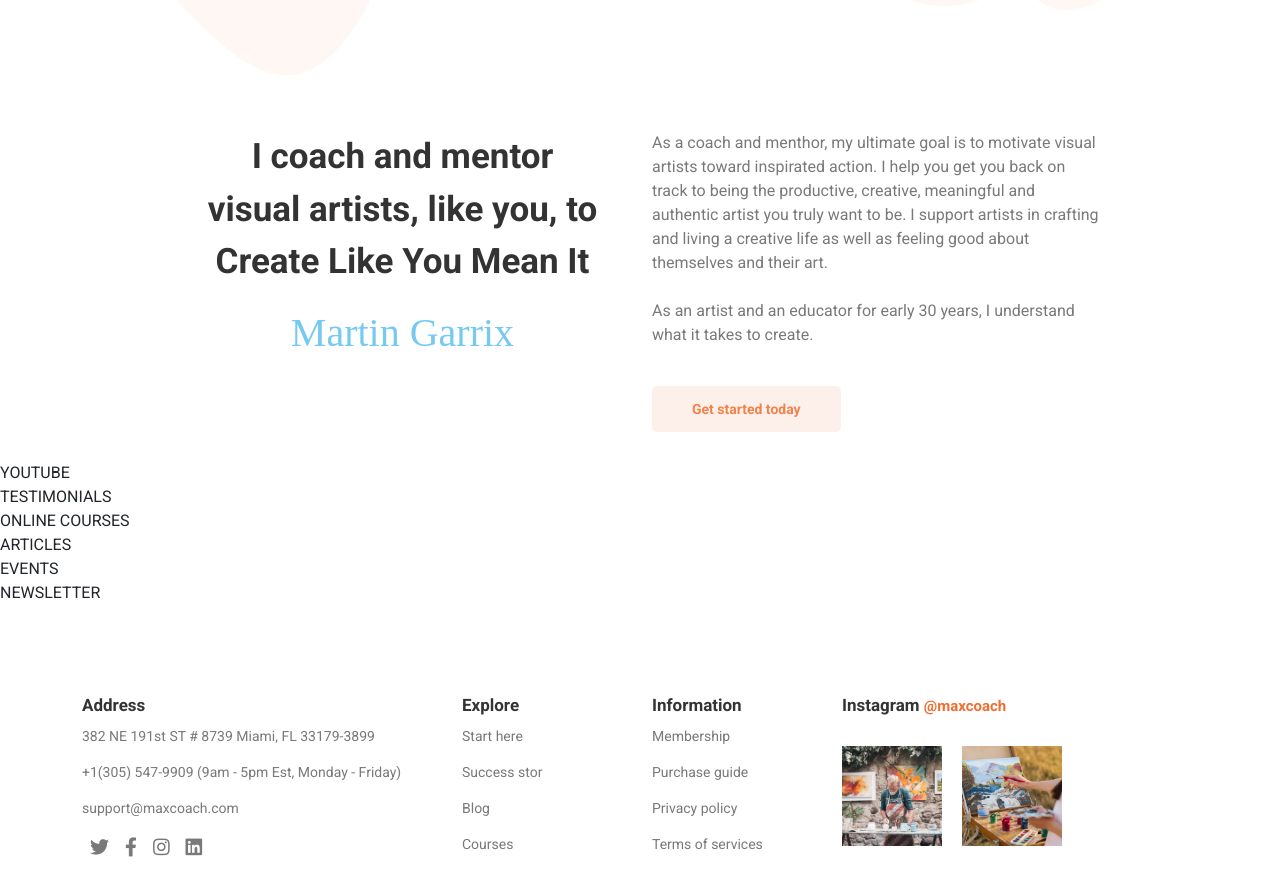
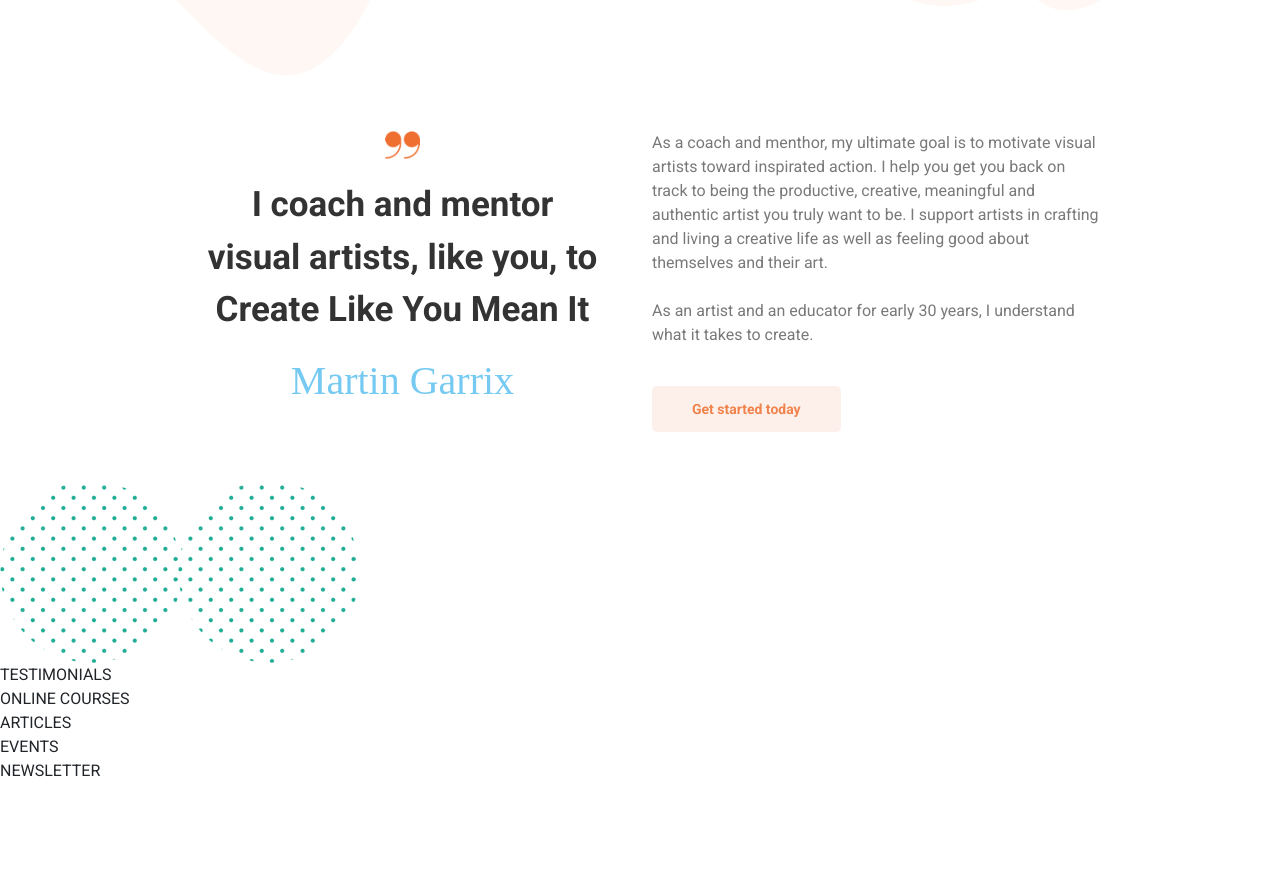
Before and after one commit to AndreaCasentini93/proj-html-vuejs, a Vue app: page / in a window 1280 px wide. Shown: the part 1240-2113 px from the top of the page. Built offline with nearby package versions, Linux system fonts and the light colour scheme; a small style sheet from the web is missing.

Commit message:
Youtube and Create Like Refactoring

```diff
--- a/src/components/CreateLike.vue
+++ b/src/components/CreateLike.vue
@@ -6,6 +6,7 @@
                     <div class="row">
                         <!-- COLUMN LEFT -->
                         <div class="col-12 col-md-6 text-center column_left">
+                            <img src="../assets/images/artist-quote-icon.png" alt="image quote">
                             <h3>I coach and mentor visual artists, like you, to Create Like You Mean It</h3>
                             <h2>Martin Garrix</h2>
                         </div>
@@ -47,6 +48,11 @@
     .column_left {
         padding: 0 40px;
 
+        img {
+            width: 35px;
+            margin-bottom: 20px
+        }
+
         h2 {
             @include section-title-40px;
             margin-bottom: 40px;
--- a/src/components/Main.vue
+++ b/src/components/Main.vue
@@ -9,7 +9,7 @@
         <!-- /CREATE LIKES -->
 
         <!-- YOUTUBE -->
-        <section>YOUTUBE</section>
+        <Youtube />
         <!-- /YOUTUBE -->
 
         <!-- TESTIMONIALS -->
@@ -37,12 +37,14 @@
 <script>
 import ArtistCoaching from './ArtistCoaching.vue';
 import CreateLike from './CreateLike.vue';
+import Youtube from './Youtube.vue';
 
 export default {
     name: 'Main',
     components: {
         ArtistCoaching,
-        CreateLike
+        CreateLike,
+        Youtube
     }
 }
 </script>
--- /dev/null
+++ b/src/components/Youtube.vue
@@ -0,0 +1,19 @@
+<template>
+    <section>
+        <!-- DECORATIONS -->
+        <img v-for="n in 2" :key="n" class="dotted_circle" src="../assets/images/maxcoach-shape-05.png" alt="dotted_circle">
+        <!-- /DECORATIONS -->
+    </section>
+</template>
+
+<script>
+export default {
+    name: 'Youtube',
+}
+</script>
+
+<style lang="scss" scoped>
+    @import '../assets/style/variables.scss';
+    @import '../assets/style/mixins.scss';
+
+</style>
```
Also changed, not shown: src/assets/images/artist-quote-icon.png (added), src/assets/images/maxcoach-shape-05.png (added).
